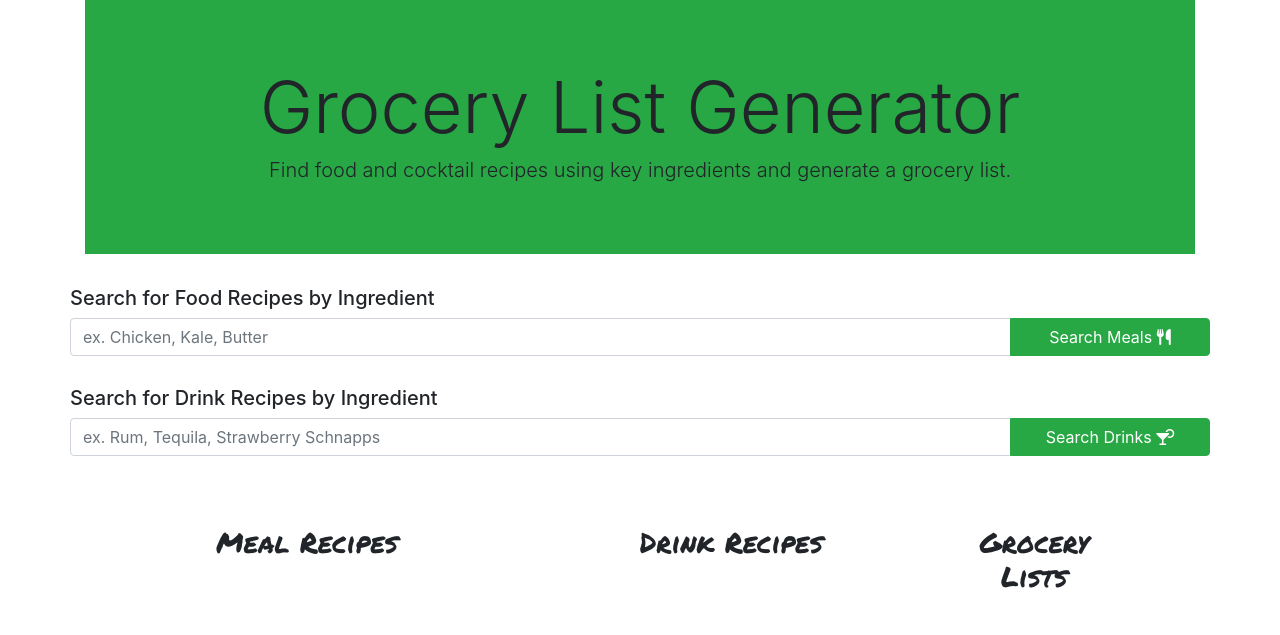
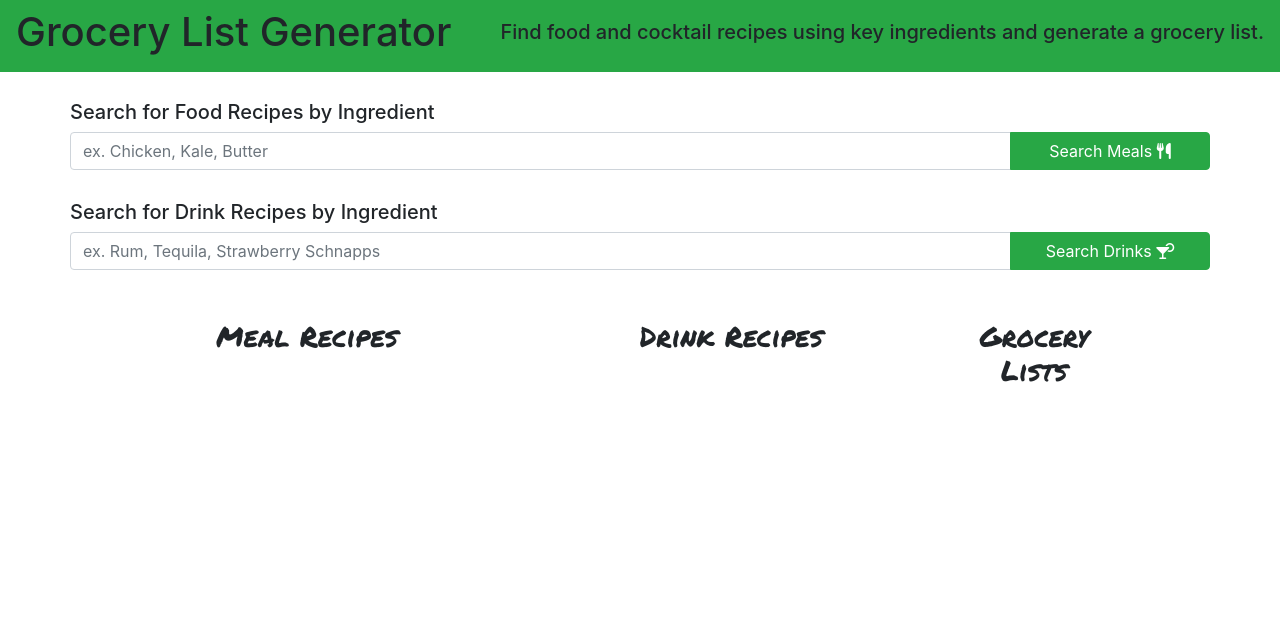
Before and after one commit to fftab/Grocery-List, a plain HTML site: page index.html in a window 1280 px wide. Drawn offline with nearby package versions, Linux system fonts and the light colour scheme.

Commit message:
Refactored HTML, Addtitional Styling.

```diff
--- a/Assets/CSS/style.css
+++ b/Assets/CSS/style.css
@@ -19,8 +19,8 @@
 
 }
 
-/* Displaying Jumbotron Content in Center */
-.jumbotron-content {
+/* Displaying Content in Center */
+.center-content {
 
     text-align: center;
 
@@ -37,6 +37,18 @@
 .bottom-padding {
 
     padding-bottom: 30px;
+
+}
+
+.navbar-padding {
+
+    padding-bottom: 100px;
+
+}
+
+.top-padding {
+
+    padding-top: 30px;
 
 }
 
--- a/index.html
+++ b/index.html
@@ -42,37 +42,23 @@
         <div class="container">
 
             <!-- Header Row -->
-            <div class="row">
+            <div class="row navbar-padding">
 
-                <!-- One-Column Hero Header in Row One -->
-                <header class="col-lg-12">
+                <nav class="navbar fixed-top bg-success">
 
-                    <!-- Jumbotron-->
-                    <div class="jumbotron jumbotron-fluid bg-success">
+                    <!-- Title Text -->
+                    <h1 class="center-content">Grocery List Generator</h1>
 
-                        <!-- Jumbotron Container -->
-                        <div class="container">
+                    <!-- Lead Text -->
+                    <h5 class="center-content">Find food and cocktail recipes using key ingredients and generate a grocery list.</h5>
 
-                            <!-- Title Text -->
-                            <h1 class="display-3 jumbotron-content">Grocery List Generator</h1>
-
-                            <!-- Lead Text -->
-                            <h5 class="lead jumbotron-content">Find food and cocktail recipes using key ingredients and generate a grocery list.</h5>
-
-                        </div>
-                        <!-- End of Jumbotron Container -->
-
-                    </div>
-                    <!-- End of Jumbotron-->
-
-                </header>
-                <!-- End of Hero Header -->
+                </nav>
 
             </div>
             <!-- End Header Row -->
 
             <!-- Input Row -->
-            <div id="search-input-row" class="row">
+            <div id="search-input-row top-padding" class="row">
 
                 <!-- Food Input Group -->
                 <h5>Search for Food Recipes by Ingredient</h5>
```
